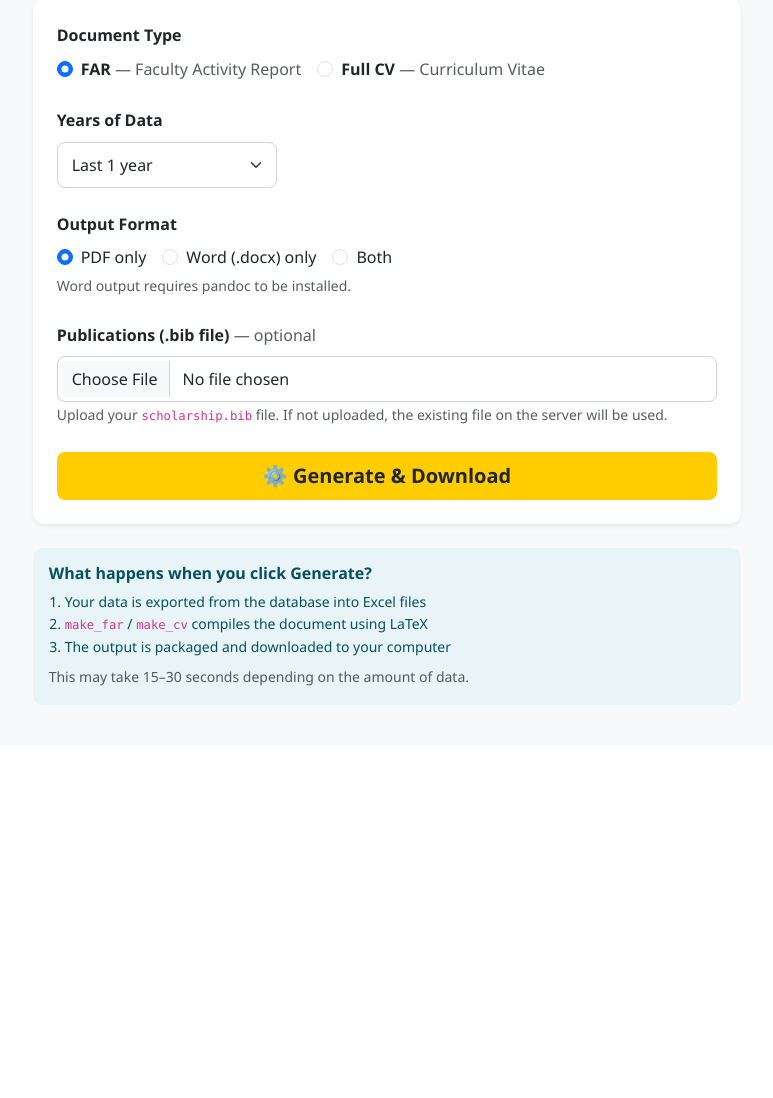
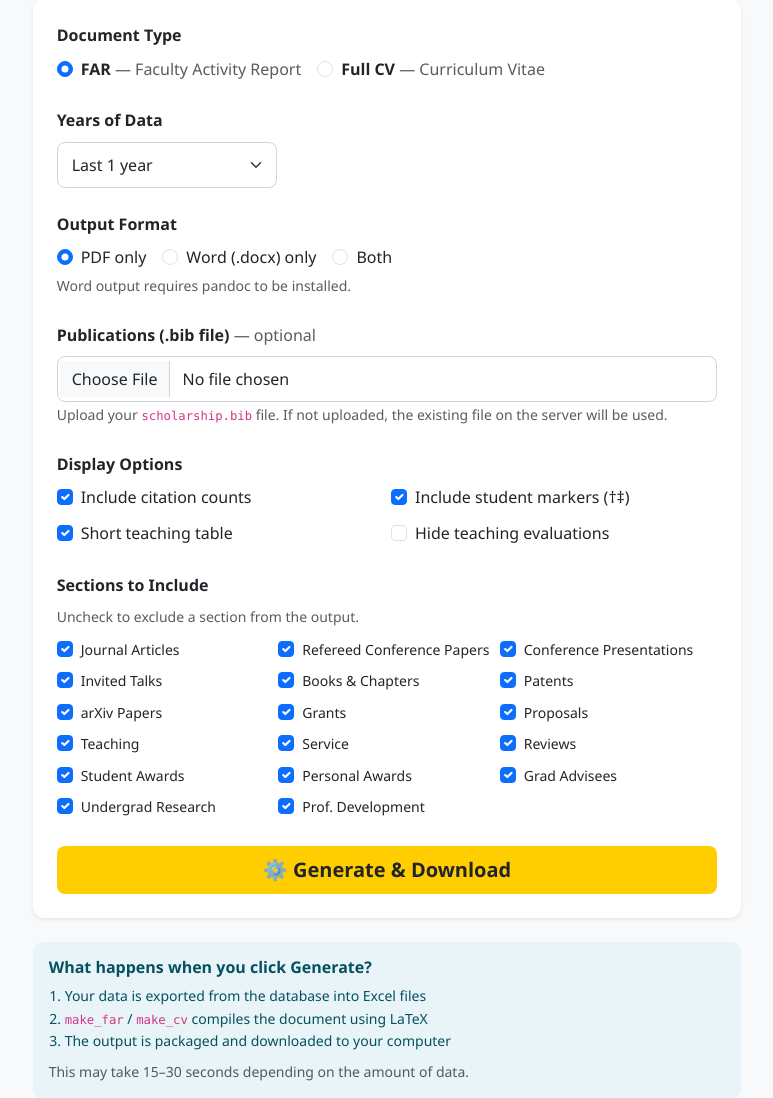
Before and after one commit to Akshay501/far_web_app, a Python web app: template templates/professor/generate.html in a window 1280 px wide. Shown: the part 223-1321 px from the top of the page, without its empty margins (253-1026 px from the left). Before the commit the page ends 928 px from the top, so only its background shows below. Run offline with Jinja, Linux system fonts and the light colour scheme; the template is opened without the code that fills it, so the values that code supplies are empty; some libraries are stand-ins or nearby versions.

Commit message:
Connect publications .bib to make_cv filesystem + configurable generate options
Publications sync:
- On .bib upload via dashboard, copy to professor's
  Scholarship/ folder so make_cv can find it
- Correct operation order: parse → check error → DB → filesystem
- Guard: only copy if prof folder exists as absolute path on disk

Configurable generate options:
- Display options: citation counts, student markers,
  short teaching table, hide teaching evals
- Section toggles: all 17 sections individually on/off
- extend ensure_config_updated() to accept and apply options dict
- Fix: remove orphaned duplicate code from ensure_config_updated
- Fix: profdevelopment section added to UI
- Verified against make_cv PyPI documentation

```diff
--- a/templates/professor/generate.html
+++ b/templates/professor/generate.html
@@ -77,6 +77,76 @@
               </small>
             </div>
 
+            <!-- Display Options -->
+            <div class="mb-4">
+              <label class="form-label fw-semibold">Display Options</label>
+              <div class="row g-2">
+                <div class="col-md-6">
+                  <div class="form-check">
+                    <input class="form-check-input" type="checkbox" name="includecitationcounts" id="opt_citations" checked>
+                    <label class="form-check-label" for="opt_citations">Include citation counts</label>
+                  </div>
+                </div>
+                <div class="col-md-6">
+                  <div class="form-check">
+                    <input class="form-check-input" type="checkbox" name="includestudentmarkers" id="opt_markers" checked>
+                    <label class="form-check-label" for="opt_markers">Include student markers (†‡)</label>
+                  </div>
+                </div>
+                <div class="col-md-6">
+                  <div class="form-check">
+                    <input class="form-check-input" type="checkbox" name="shortteachingtable" id="opt_shortteaching" checked>
+                    <label class="form-check-label" for="opt_shortteaching">Short teaching table</label>
+                  </div>
+                </div>
+                <div class="col-md-6">
+                  <div class="form-check">
+                    <input class="form-check-input" type="checkbox" name="hideteachingevals" id="opt_hideevals">
+                    <label class="form-check-label" for="opt_hideevals">Hide teaching evaluations</label>
+                  </div>
+                </div>
+              </div>
+            </div>
+
+            <!-- Section Toggles -->
+            <div class="mb-4">
+              <label class="form-label fw-semibold">Sections to Include</label>
+              <small class="text-muted d-block mb-2">Uncheck to exclude a section from the output.</small>
+              <div class="row g-1">
+                {% set sections = [
+                  ('journal',           'Journal Articles'),
+                  ('refereed',          'Refereed Conference Papers'),
+                  ('conference',        'Conference Presentations'),
+                  ('invited',           'Invited Talks'),
+                  ('book',              'Books & Chapters'),
+                  ('patent',            'Patents'),
+                  ('arxiv',             'arXiv Papers'),
+                  ('grants',            'Grants'),
+                  ('proposals',         'Proposals'),
+                  ('teaching',          'Teaching'),
+                  ('service',           'Service'),
+                  ('reviews',           'Reviews'),
+                  ('studentawards',     'Student Awards'),
+                  ('personalawards',    'Personal Awards'),
+                  ('gradadvisees',      'Grad Advisees'),
+                  ('undergradresearch', 'Undergrad Research'),
+                  ('profdevelopment',   'Prof. Development'),
+                ] %}
+                {% for key, label in sections %}
+                <div class="col-md-4 col-6">
+                  <div class="form-check">
+                    <input class="form-check-input section-toggle" type="checkbox"
+                           id="sec_{{ key }}" value="{{ key }}"
+                           onchange="updateExcluded()" checked>
+                    <label class="form-check-label small" for="sec_{{ key }}">{{ label }}</label>
+                  </div>
+                </div>
+                {% endfor %}
+              </div>
+              <!-- Hidden field collects excluded sections -->
+              <div id="excluded_container"></div>
+            </div>
+
             <!-- Submit -->
             <div class="d-grid">
               <button type="submit" id="generateBtn" class="btn btn-lg fw-semibold text-dark"
@@ -105,6 +175,18 @@
 </div>
 
 <script>
+function updateExcluded() {
+    const container = document.getElementById('excluded_container');
+    container.innerHTML = '';
+    document.querySelectorAll('.section-toggle:not(:checked)').forEach(function(cb) {
+        const input = document.createElement('input');
+        input.type = 'hidden';
+        input.name = 'excluded_sections';
+        input.value = cb.value;
+        container.appendChild(input);
+    });
+}
+
 document.getElementById('generateForm').addEventListener('submit', function() {
     var btn = document.getElementById('generateBtn');
     btn.innerHTML = '⏳ Generating...';
```
Also changed, not shown: app/routes/generate.py (+66 -30 lines), app/routes/professor.py (+27 -4 lines), 1 other file.
